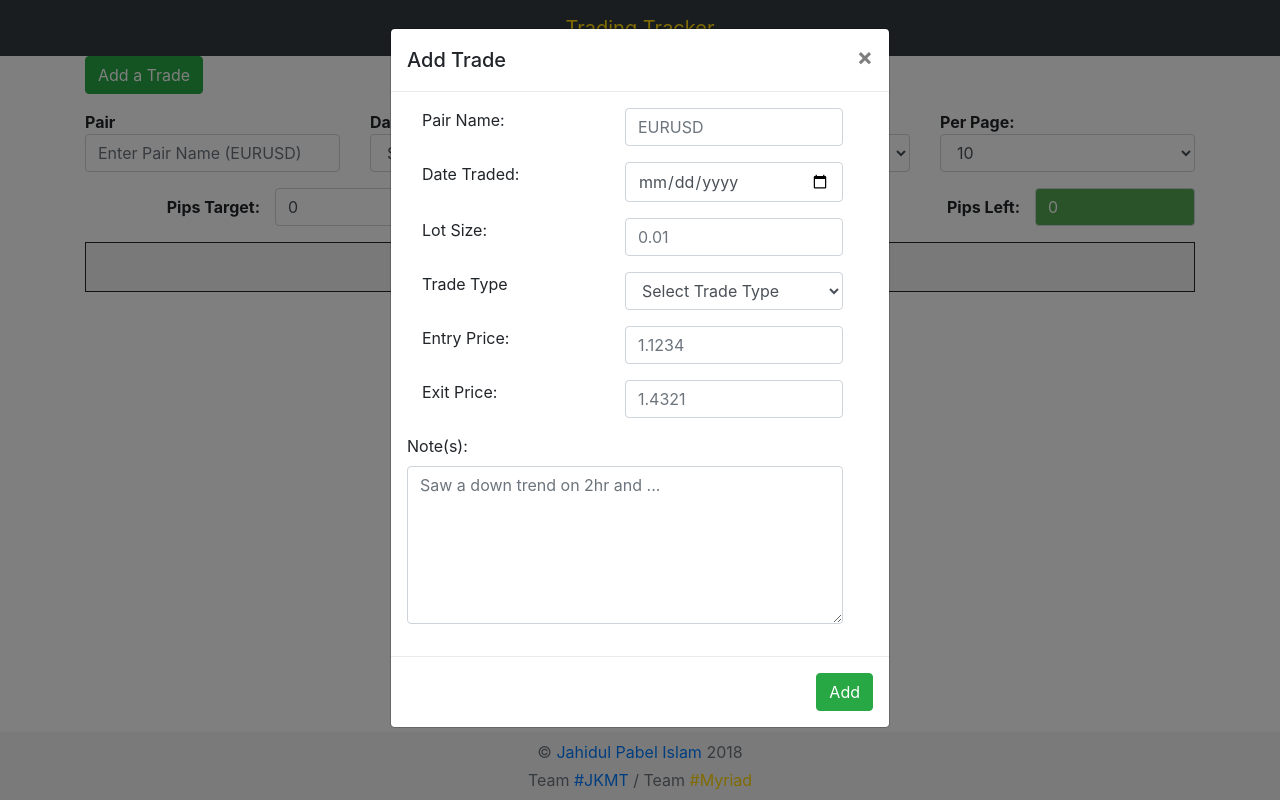
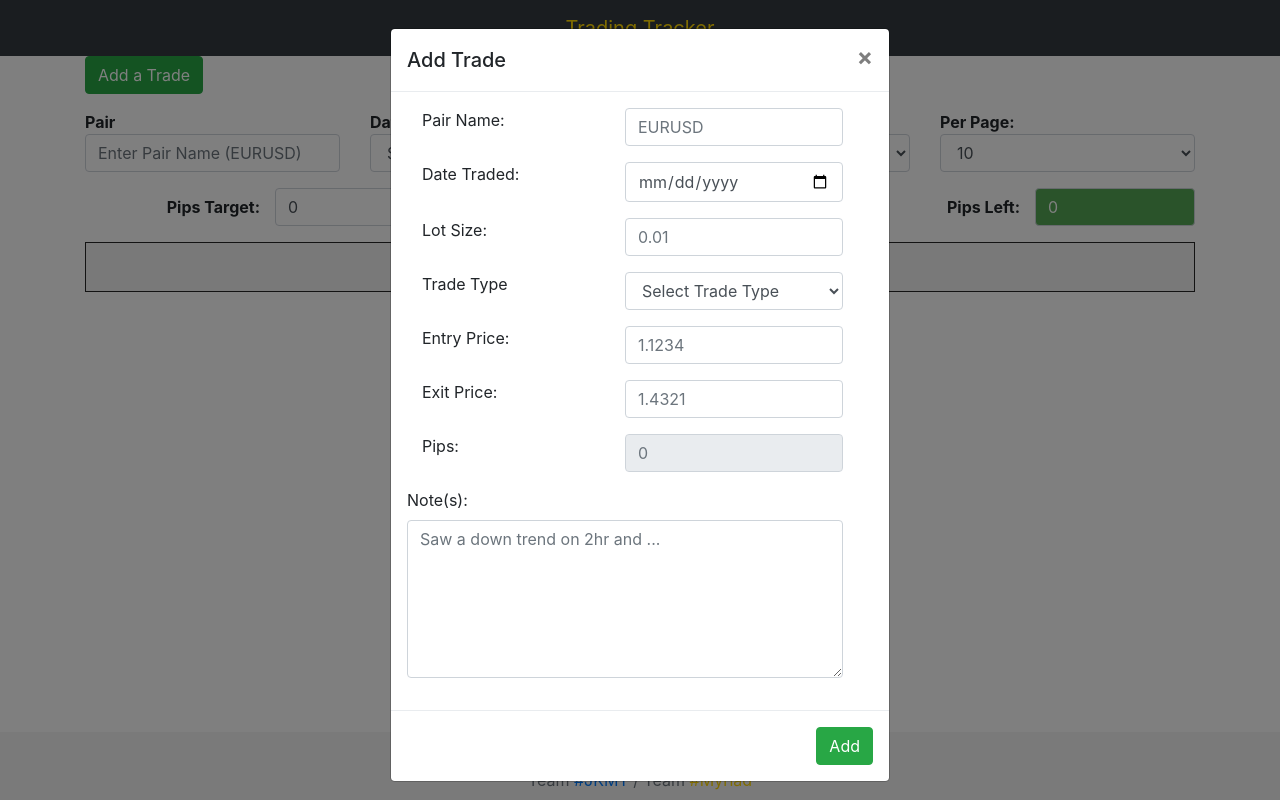
Before and after one commit to JahidulPabelIslam/Trading-Tracker, a PHP site: page / in a window 1280 px wide, after a click on "Add a Trade". Run offline with PHP 8.4, Linux system fonts and the light colour scheme; some libraries are stand-ins or nearby versions.

Commit message:
Move code to calculate pips into function and show pips on modal form

```diff
--- a/assets/js/trading-tracker/app.js
+++ b/assets/js/trading-tracker/app.js
@@ -228,14 +228,10 @@
 			jQuery("#trade-form-modal").modal("show");
 		};
 
-		$scope.saveTrade = function () {
-			$scope.selectedTrade.lot = parseFloat($scope.selectedTrade.lot, 10);
+		$scope.calculatePips = function () {
+			var entryprice = $scope.selectedTrade.entryprice = parseFloat($scope.selectedTrade.entryprice, 10);
 
-			var entryprice = parseFloat($scope.selectedTrade.entryprice, 10);
-			$scope.selectedTrade.entryprice = entryprice;
-
-			var exitprice = parseFloat($scope.selectedTrade.exitprice, 10);
-			$scope.selectedTrade.exitprice = exitprice;
+			var exitprice = $scope.selectedTrade.exitprice = parseFloat($scope.selectedTrade.exitprice, 10);
 
 			var pips = 0;
 			if ($scope.selectedTrade.type === "Buy") {
@@ -256,7 +252,15 @@
 				pips = new Decimal(pips).dividedBy(0.0001);
 			}
 
-			$scope.selectedTrade.pips = parseFloat(pips, 10);
+			pips = parseFloat(pips, 10);
+
+			$scope.selectedTrade.pips = pips;
+
+			return pips;
+		};
+
+		$scope.saveTrade = function () {
+			$scope.selectedTrade.lot = parseFloat($scope.selectedTrade.lot, 10);
 
 			if ($scope.selectedTrade.index !== undefined) {
 				$scope.trades[$scope.selectedTrade.index] = $scope.selectedTrade;
--- a/index.php
+++ b/index.php
@@ -164,7 +164,7 @@
 							<div class="modal-body">
 								<div class="form-group row col-12">
 									<label for="pairInput" class="col-md-6">Pair Name: </label>
-									<input ng-model="selectedTrade.name" type="text" id="pairInput" class="form-control col-md-6" placeholder="EURUSD" required>
+									<input ng-model="selectedTrade.name" type="text" id="pairInput" class="form-control col-md-6" placeholder="EURUSD" required ng-change="calculatePips()">
 								</div>
 
 								<div class="form-group row col-12">
@@ -180,7 +180,7 @@
 								<div class="form-group row col-12">
 
 									<label for="typeInput" class="col-md-6">Trade Type</label>
-									<select ng-model="selectedTrade.type" id="typeInput" class="form-control col-md-6" required>
+									<select ng-model="selectedTrade.type" id="typeInput" class="form-control col-md-6" required ng-change="calculatePips()">
 										<option value="" selected>Select Trade Type</option>
 										<option ng-repeat="x in types" value="{{ x }}">{{x}}</option>
 									</select>
@@ -188,12 +188,17 @@
 
 								<div class="form-group row col-12">
 									<label for="entrypriceInput" class="col-md-6">Entry Price: </label>
-									<input ng-model="selectedTrade.entryprice" type="number" id="entrypriceInput" class="form-control col-md-6" placeholder="1.1234" required>
+									<input ng-model="selectedTrade.entryprice" type="number" id="entrypriceInput" class="form-control col-md-6" placeholder="1.1234" required ng-change="calculatePips()">
 								</div>
 
 								<div class="form-group row col-12">
 									<label for="exitpriceInput" class="col-md-6">Exit Price: </label>
-									<input ng-model="selectedTrade.exitprice" type="number" id="exitpriceInput" class="form-control col-md-6" placeholder="1.4321" required>
+									<input ng-model="selectedTrade.exitprice" type="number" id="exitpriceInput" class="form-control col-md-6" placeholder="1.4321" required ng-change="calculatePips()">
+								</div>
+
+								<div class="form-group row col-12">
+									<label for="pipsInput" class="col-md-6">Pips: </label>
+									<input ng-model="selectedTrade.pips" type="number" id="pipsInput" class="form-control col-md-6" placeholder="0" readonly>
 								</div>
 
 								<div class="form-group row col-12">
```
